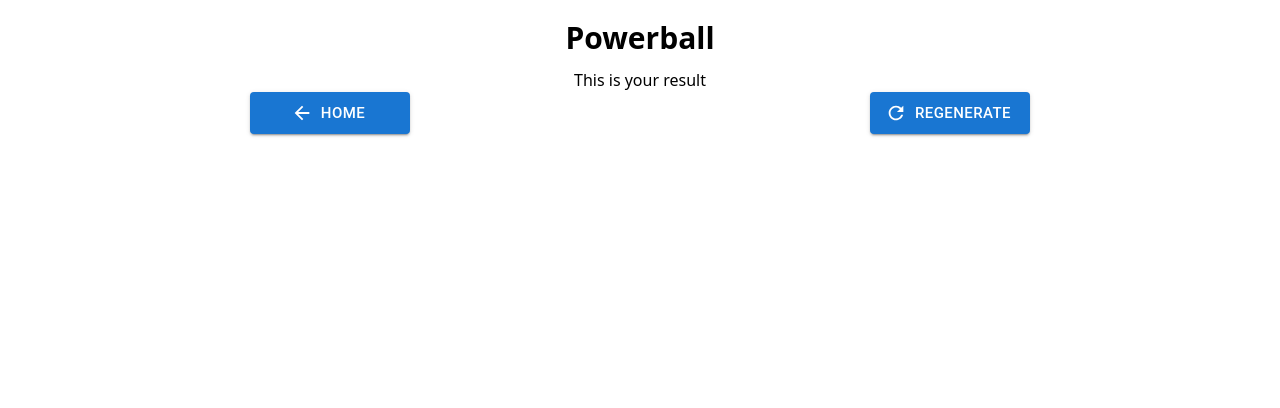
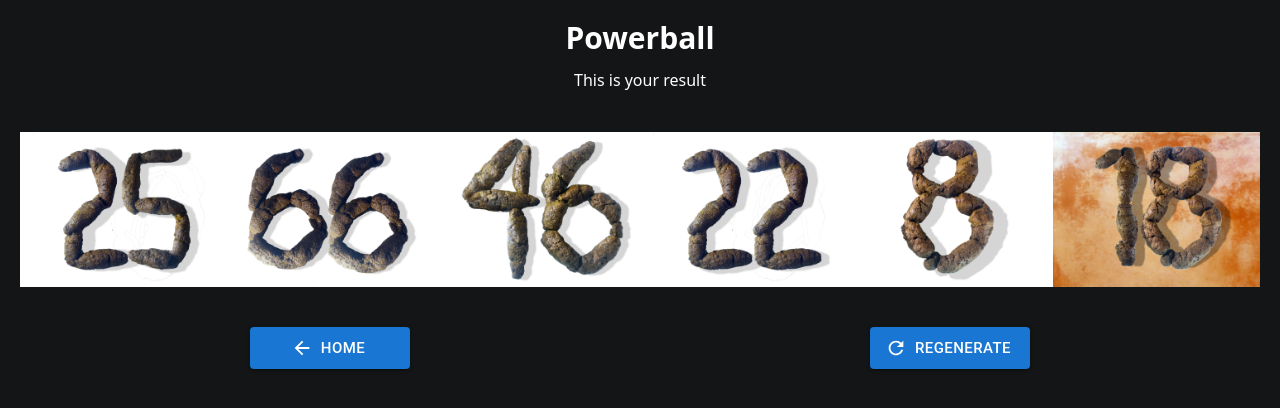
Before and after one commit to markuschue/frenchy-lotto, a React (Vite) app: page / in a window 1280 px wide. Both pictures are taken after a click on the button "POWERBALL". Shown: the top 408 px of the page. Built offline with nearby package versions, Linux system fonts and the light colour scheme.

Commit message:
Fix lottoUtils import and update LottoResult structure

```diff
--- a/src/components/layout/Header.tsx
+++ b/src/components/layout/Header.tsx
@@ -2,9 +2,9 @@
 
 const Header = () => {
 	return (
-		<>
+		<div className="bg-[#131516] text-[#fff] min-h-[100vh]">
 			<Outlet />
-		</>
+		</div>
 	);
 };
 
--- a/src/components/layout/LottoPage.tsx
+++ b/src/components/layout/LottoPage.tsx
@@ -1,11 +1,11 @@
 import { useEffect, useState } from "react";
 import { useNavigate, useParams } from "react-router-dom";
 import { lottoTypes } from "../../assets/data.json";
-import LottoType, { LottoResult } from "../../types/LottoType";
+import LottoType, { LottoResult, LottoTypes } from "../../types/LottoType";
 import { Button } from "@mui/material";
 import ArrowBackIcon from "@mui/icons-material/ArrowBack";
 import RefreshIcon from "@mui/icons-material/Refresh";
-import { getLotto } from "../../utils/lottoUtils";
+import { getLotto } from "../../utils/lottoAlgorithms";
 import uuid from "react-uuid";
 
 const LottoPage = () => {
@@ -13,9 +13,28 @@
 	const navigate = useNavigate();
 	const [currentLotto, setCurrentLotto] = useState<LottoType | null>(null);
 	const [lottoResult, setLottoResult] = useState<LottoResult | null>(null);
+	const [gridSize, setGridSize] = useState<number | null>(null);
 
-	const generateResults = () => {
-		if (currentLotto) setLottoResult(getLotto(currentLotto));
+	const generateResults = (lotto: LottoType) => {
+		const obtainedResult = getLotto(lotto);
+		setLottoResult(obtainedResult);
+		setGridSize(
+			obtainedResult.numbers.length +
+				obtainedResult.additional.length +
+				(obtainedResult.refund ? 1 : 0),
+		);
+	};
+
+	const getAdditionalImageSource = (lotto: LottoType, number: number) => {
+		if (lotto === LottoTypes.PowerBall) {
+			return `/images/numbersStarPB/${number}-estrella-PBall-rojo.png`;
+		} else if (
+			lotto === LottoTypes.MegaMillions ||
+			lotto === LottoTypes.EuroMillions
+		) {
+			return `/images/numbersStarMM/${number}-estrella-MM.png`;
+		}
+		return `/images/numbers/${number}.png`;
 	};
 
 	useEffect(() => {
@@ -30,7 +49,7 @@
 				) ?? null;
 			setCurrentLotto(foundLotto);
 			if (foundLotto !== null) {
-				generateResults();
+				generateResults(foundLotto);
 				return;
 			}
 		}
@@ -43,9 +62,13 @@
 				<h1 className="text-3xl font-bold">{currentLotto}</h1>
 				<h2>This is your result</h2>
 			</div>
-			{lottoResult?.numbers && (
+			{lottoType && gridSize && (
+				<div className="flex justify-center my-10">
 					<div
-					className={`grid grid-cols-${lottoResult?.numbers?.length} items-center justify-items-center`}
+						style={{
+							gridTemplateColumns: `repeat(${gridSize}, 1fr)`,
+						}}
+						className={`grid items-center w-fit`}
 					>
 						{lottoResult?.numbers?.map((number) => (
 							<img
@@ -54,6 +77,24 @@
 								alt={number.toString()}
 							/>
 						))}
+						{lottoResult?.additional.map((number) => (
+							<img
+								key={uuid()}
+								src={getAdditionalImageSource(
+									currentLotto!,
+									number,
+								)}
+								alt={number.toString()}
+							/>
+						))}
+						{lottoResult?.refund && (
+							<img
+								key={uuid()}
+								src={`/images/numbersStarMM/${lottoResult?.refund}-estrella-MM.png`}
+								alt={lottoResult?.refund.toString()}
+							/>
+						)}
+					</div>
 				</div>
 			)}
 			<div className="flex justify-around ">
@@ -71,7 +112,9 @@
 					className="w-40"
 					size="large"
 					startIcon={<RefreshIcon />}
-					onClick={() => generateResults()}
+					onClick={() =>
+						currentLotto && generateResults(currentLotto)
+					}
 				>
 					Regenerate
 				</Button>
--- a/src/types/LottoType.ts
+++ b/src/types/LottoType.ts
@@ -13,8 +13,8 @@
 
 export type LottoResult = {
 	numbers: number[];
-	stars: number[];
-	numComp: number;
+	additional: number[];
+	refund?: number;
 };
 
 export default LottoType;
--- /dev/null
+++ b/src/utils/lottoAlgorithms.ts
@@ -0,0 +1,88 @@
+import LottoType, { LottoResult, LottoTypes } from "../types/LottoType";
+
+const getRandomIntInclusive = (min: number, max: number) => {
+	min = Math.ceil(min);
+	max = Math.floor(max);
+	return Math.floor(Math.random() * (max - min + 1) + min);
+};
+
+const generateUniqueNumbers = (min: number, max: number, size: number) => {
+	const result: number[] = [];
+	for (let i = 0; i < size; i++) {
+		let newNumber = getRandomIntInclusive(min, max);
+		while (result.includes(newNumber)) {
+			newNumber = getRandomIntInclusive(min, max);
+		}
+		result.push(newNumber);
+	}
+	return result;
+};
+
+export const powerBall = () => {
+	const PBresult: LottoResult = {
+		numbers: generateUniqueNumbers(1, 69, 5),
+		additional: [getRandomIntInclusive(1, 26)],
+	};
+	return PBresult;
+};
+
+export const megaMillions = () => {
+	const MMresult: LottoResult = {
+		numbers: generateUniqueNumbers(1, 70, 5),
+		additional: [getRandomIntInclusive(1, 25)],
+	};
+	return MMresult;
+};
+
+export const euroMillions = () => {
+	const EMresult: LottoResult = {
+		numbers: generateUniqueNumbers(1, 50, 5),
+		additional: generateUniqueNumbers(1, 12, 2),
+	};
+	return EMresult;
+};
+
+export const euroJackpot = () => {
+	const EJresult: LottoResult = {
+		numbers: generateUniqueNumbers(1, 50, 5),
+		additional: generateUniqueNumbers(1, 12, 2),
+	};
+	return EJresult;
+};
+
+export const primitva = () => {
+	const Presult: LottoResult = {
+		numbers: generateUniqueNumbers(1, 49, 6),
+		additional: [getRandomIntInclusive(1, 49)],
+		refund: getRandomIntInclusive(0, 9),
+	};
+	return Presult;
+};
+
+export const bonoloto = () => {
+	const BLresult: LottoResult = {
+		numbers: generateUniqueNumbers(1, 49, 6),
+		additional: [getRandomIntInclusive(1, 49)],
+		refund: getRandomIntInclusive(0, 9),
+	};
+	return BLresult;
+};
+
+export const getLotto = (lottoType: LottoType) => {
+	switch (lottoType) {
+		case LottoTypes.PowerBall:
+			return powerBall();
+		case LottoTypes.MegaMillions:
+			return megaMillions();
+		case LottoTypes.EuroMillions:
+			return euroMillions();
+		case LottoTypes.EuroJackpot:
+			return euroJackpot();
+		case LottoTypes.Primitiva:
+			return primitva();
+		case LottoTypes.Bonoloto:
+			return bonoloto();
+		default:
+			return powerBall();
+	}
+};
```
Lines whose indentation alone changed are shown as unchanged.
